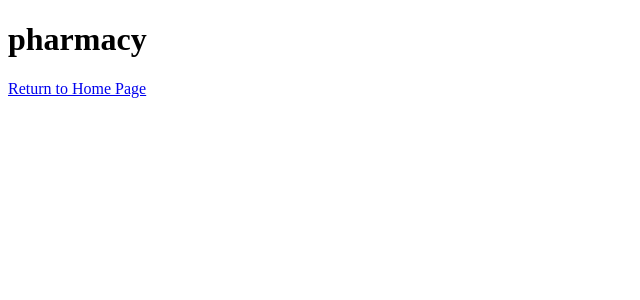
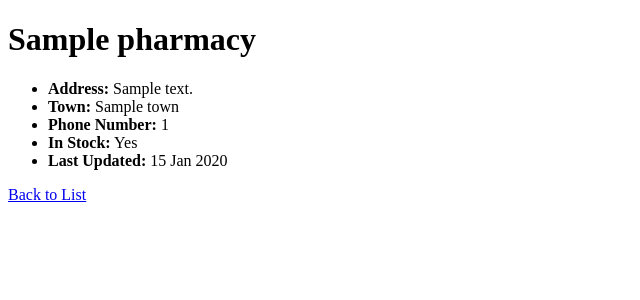
Before and after one commit to Janinenw/PharmaSee, a Node project: template views/show.ejs in a window 1280 px wide. Shown: the top 300 px of the page, without its empty margins (0-640 px from the left). Run offline with Node 20 templates, Linux system fonts and the light colour scheme; the template is opened without the code that fills it: most values are stand-ins (such as "Sample title", 1, 10 or a date in 2020); some libraries are stand-ins or nearby versions.

Commit message:
index and show.ejs connected and information displayed

```diff
--- a/controllers/pharmacies.js
+++ b/controllers/pharmacies.js
@@ -90,6 +90,8 @@ router.get('/new', (req, res) => {
 //     });
 // });
 
+
+//show
 router.get('/:id', (req, res) => {
 	Pharmacy.findById(req.params.id, (err, foundPharmacys) => {
 		if(err)
--- a/views/show.ejs
+++ b/views/show.ejs
@@ -1,12 +1,17 @@
 <!DOCTYPE html>
 <html>
-    <head>
-        <meta charset="utf-8">
-        <title>Show Page</title>
-    </head>
-    <body>
-        <h1>pharmacy</h1>
-            <a href="/pharmacy">Return to Home Page</a>
-        </nav>
-    </body>
+<head>
+	<title><%= pharmacy.name %></title>
+</head>
+<body>
+	<h1><%= pharmacy.name %></h1>
+	<ul>
+		<li><strong>Address:</strong> <%= pharmacy.address %></li>
+		<li><strong>Town:</strong> <%= pharmacy.town %></li>
+		<li><strong>Phone Number:</strong> <%= pharmacy.phoneNumber %></li>
+		<li><strong>In Stock:</strong> <%= pharmacy.inStock ? 'Yes' : 'No' %></li>
+		<li><strong>Last Updated:</strong> <%= pharmacy.dateUpdated || 'N/A' %></li>
+	</ul>
+	<a href="/pharmacies">Back to List</a>
+</body>
 </html>
```
Also changed, not shown: views/index.ejs (+19 -1 lines).
